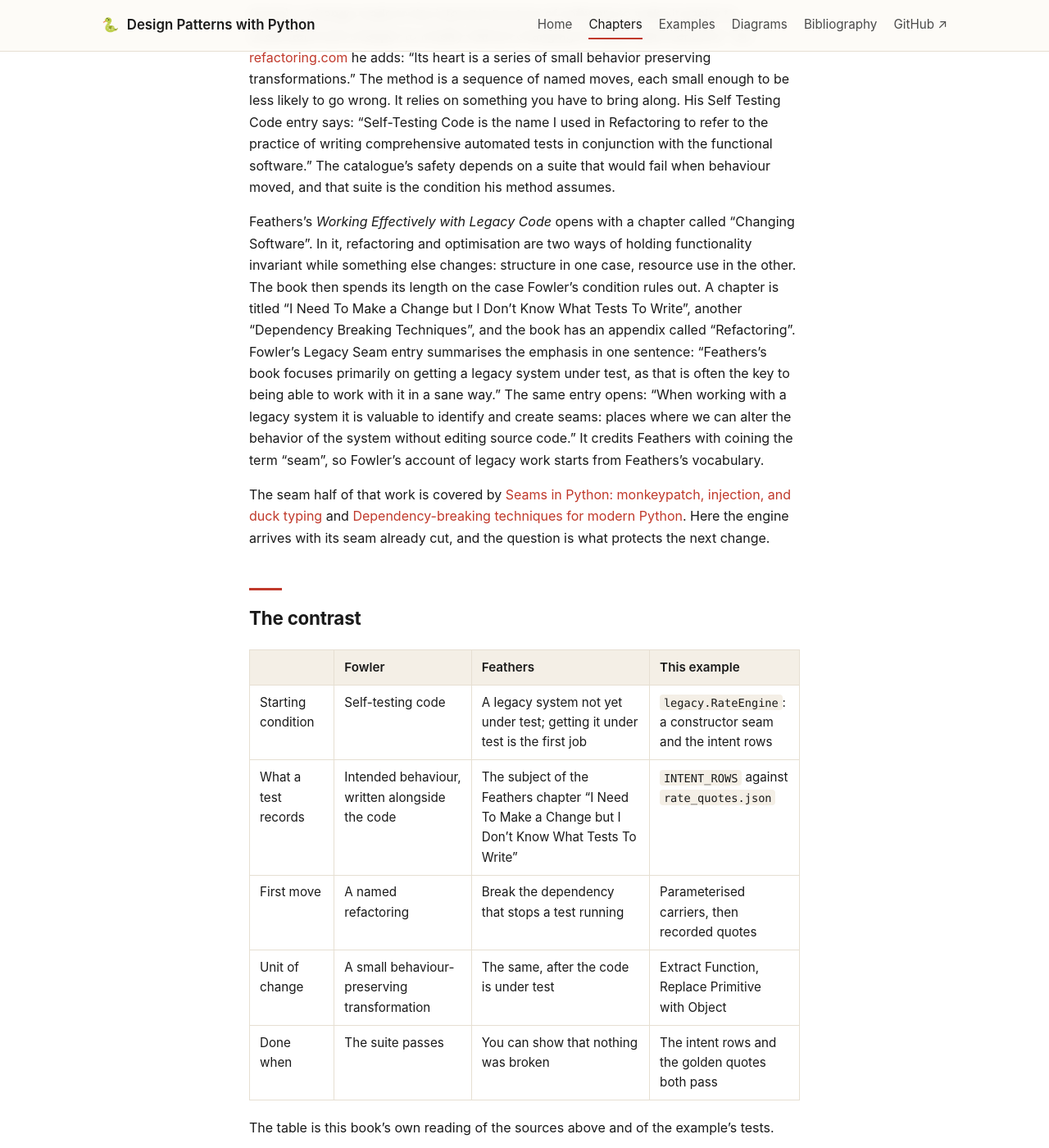
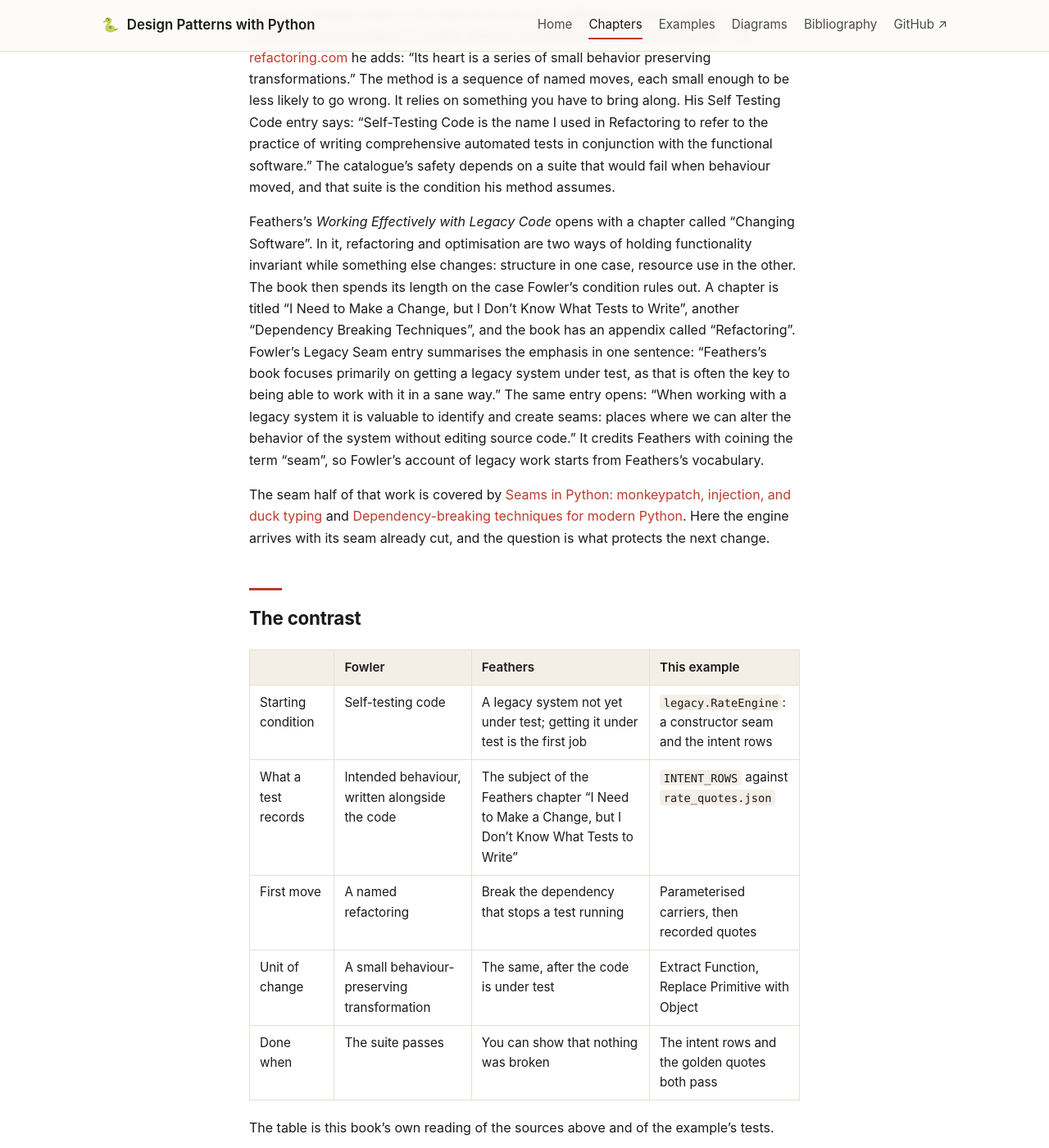
Before and after one commit to patterncatalyst/design-patterns-with-python, a Jekyll site: the page built from _docs/35-fowler-vs-feathers.md, in a window 1280 px wide and 1400 px high, scrolled down 2577 px. Shown: the whole window at 82% size. Built offline with Jekyll 4.4.1, drawn with Linux system fonts in a browser that asks for light colours; some of the changed text lies outside the part shown.

```diff
--- a/_docs/35-fowler-vs-feathers.md
+++ b/_docs/35-fowler-vs-feathers.md
@@ -31,7 +31,7 @@ Read the figure from the top. On the right, `legacy.RateEngine` ("carrier functi
 
 Fowler defines the noun in the Definition Of Refactoring entry on his bliki: "Refactoring (noun): a change made to the internal structure of software to make it easier to understand and cheaper to modify without changing its observable behavior." On [refactoring.com](https://refactoring.com/) he adds: "Its heart is a series of small behavior preserving transformations." The method is a sequence of named moves, each small enough to be less likely to go wrong. It relies on something you have to bring along. His Self Testing Code entry says: "Self-Testing Code is the name I used in Refactoring to refer to the practice of writing comprehensive automated tests in conjunction with the functional software." The catalogue's safety depends on a suite that would fail when behaviour moved, and that suite is the condition his method assumes.
 
-Feathers's *Working Effectively with Legacy Code* opens with a chapter called "Changing Software". In it, refactoring and optimisation are two ways of holding functionality invariant while something else changes: structure in one case, resource use in the other. The book then spends its length on the case Fowler's condition rules out. A chapter is titled "I Need To Make a Change but I Don't Know What Tests To Write", another "Dependency Breaking Techniques", and the book has an appendix called "Refactoring". Fowler's Legacy Seam entry summarises the emphasis in one sentence: "Feathers's book focuses primarily on getting a legacy system under test, as that is often the key to being able to work with it in a sane way." The same entry opens: "When working with a legacy system it is valuable to identify and create seams: places where we can alter the behavior of the system without editing source code." It credits Feathers with coining the term "seam", so Fowler's account of legacy work starts from Feathers's vocabulary.
+Feathers's *Working Effectively with Legacy Code* opens with a chapter called "Changing Software". In it, refactoring and optimisation are two ways of holding functionality invariant while something else changes: structure in one case, resource use in the other. The book then spends its length on the case Fowler's condition rules out. A chapter is titled "I Need to Make a Change, but I Don't Know What Tests to Write", another "Dependency Breaking Techniques", and the book has an appendix called "Refactoring". Fowler's Legacy Seam entry summarises the emphasis in one sentence: "Feathers's book focuses primarily on getting a legacy system under test, as that is often the key to being able to work with it in a sane way." The same entry opens: "When working with a legacy system it is valuable to identify and create seams: places where we can alter the behavior of the system without editing source code." It credits Feathers with coining the term "seam", so Fowler's account of legacy work starts from Feathers's vocabulary.
 
 The seam half of that work is covered by [Seams in Python: monkeypatch, injection, and duck typing]({{ '/docs/33-seams-in-python/' | relative_url }}) and [Dependency-breaking techniques for modern Python]({{ '/docs/34-dependency-breaking-techniques/' | relative_url }}). Here the engine arrives with its seam already cut, and the question is what protects the next change.
 
@@ -40,7 +40,7 @@ The seam half of that work is covered by [Seams in Python: monkeypatch, injectio
 | | Fowler | Feathers | This example |
 | --- | --- | --- | --- |
 | Starting condition | Self-testing code | A legacy system not yet under test; getting it under test is the first job | `legacy.RateEngine`: a constructor seam and the intent rows |
-| What a test records | Intended behaviour, written alongside the code | The subject of the Feathers chapter "I Need To Make a Change but I Don't Know What Tests To Write" | `INTENT_ROWS` against `rate_quotes.json` |
+| What a test records | Intended behaviour, written alongside the code | The subject of the Feathers chapter "I Need to Make a Change, but I Don't Know What Tests to Write" | `INTENT_ROWS` against `rate_quotes.json` |
 | First move | A named refactoring | Break the dependency that stops a test running | Parameterised carriers, then recorded quotes |
 | Unit of change | A small behaviour-preserving transformation | The same, after the code is under test | Extract Function, Replace Primitive with Object |
 | Done when | The suite passes | You can show that nothing was broken | The intent rows and the golden quotes both pass |
@@ -229,4 +229,4 @@ The intent rows pass again and mypy exits 0. The golden file lists `EU-30` and `
 
 ## For deeper coverage
 
-Martin Fowler's *Refactoring* (second edition, Addison-Wesley, 2018) is the source for the catalogue, with [refactoring.com](https://refactoring.com/) for the entries, the [Definition Of Refactoring](https://martinfowler.com/bliki/DefinitionOfRefactoring.html) and [Self Testing Code](https://martinfowler.com/bliki/SelfTestingCode.html) entries, and [Legacy Seam](https://martinfowler.com/bliki/LegacySeam.html). Michael Feathers's *Working Effectively with Legacy Code* (Prentice Hall, 2004) covers the starting condition: read "Changing Software" and "I Need To Make a Change but I Don't Know What Tests To Write" first. The [decimal](https://docs.python.org/3.15/library/decimal.html) and [json](https://docs.python.org/3.15/library/json.html) documentation cover the rounding and sorting rules the tests rely on. [Refactor or rewrite]({{ '/docs/36-refactor-or-rewrite/' | relative_url }}) is the next chapter. Both books are listed in the [bibliography]({{ '/bibliography/' | relative_url }}).
+Martin Fowler's *Refactoring* (second edition, Addison-Wesley, 2018) is the source for the catalogue, with [refactoring.com](https://refactoring.com/) for the entries, the [Definition Of Refactoring](https://martinfowler.com/bliki/DefinitionOfRefactoring.html) and [Self Testing Code](https://martinfowler.com/bliki/SelfTestingCode.html) entries, and [Legacy Seam](https://martinfowler.com/bliki/LegacySeam.html). Michael Feathers's *Working Effectively with Legacy Code* (Prentice Hall, 2004) covers the starting condition: read "Changing Software" and "I Need to Make a Change, but I Don't Know What Tests to Write" first. The [decimal](https://docs.python.org/3.15/library/decimal.html) and [json](https://docs.python.org/3.15/library/json.html) documentation cover the rounding and sorting rules the tests rely on. [Refactor or rewrite]({{ '/docs/36-refactor-or-rewrite/' | relative_url }}) is the next chapter. Both books are listed in the [bibliography]({{ '/bibliography/' | relative_url }}).
--- a/presentation/deck-301.js
+++ b/presentation/deck-301.js
@@ -189,7 +189,7 @@ codeSlide("BREAKING DEPENDENCIES", "A characterisation table",
   `${E34}/tests/test_characterisation.py`, 67, 76,
   "    Row(",
   "A row that pins a 0.0006 kg weight: converted to grams it truncates to zero, and AIRCO quotes a cent.",
-  `A characterisation test records what code does, so that a change can be told apart from a fix. The row converts 0.0006 kg to zero grams because int truncates, so AIRCO is asked about a weightless parcel and the quote is a cent. A reviewer might call that wrong, and the table pins it anyway, and runs it against five forms of the engine (test_every_step_matches_the_characterisation_table). A table that can't fail proves nothing (test_the_table_catches_a_step_that_changes_behaviour). A carrier timeout fails the quote in every form (test_every_step_lets_a_carrier_timeout_fail_the_quote). With a timeout-swallowing change added to the engine with carrier parameters, two tests fail and 40 pass, the 25 table cases pass, and mypy exits 0: the record of behaviour catches it. Credits: Feathers, in Working Effectively with Legacy Code, under "I Need To Make a Change but I Don't Know What Tests To Write". What to show: the row's weight and its quote. Fallback: the caption.`);
+  `A characterisation test records what code does, so that a change can be told apart from a fix. The row converts 0.0006 kg to zero grams because int truncates, so AIRCO is asked about a weightless parcel and the quote is a cent. A reviewer might call that wrong, and the table pins it anyway, and runs it against five forms of the engine (test_every_step_matches_the_characterisation_table). A table that can't fail proves nothing (test_the_table_catches_a_step_that_changes_behaviour). A carrier timeout fails the quote in every form (test_every_step_lets_a_carrier_timeout_fail_the_quote). With a timeout-swallowing change added to the engine with carrier parameters, two tests fail and 40 pass, the 25 table cases pass, and mypy exits 0: the record of behaviour catches it. Credits: Feathers, in Working Effectively with Legacy Code, under "I Need to Make a Change, but I Don't Know What Tests to Write". What to show: the row's weight and its quote. Fallback: the caption.`);
 
 codeSlide("BREAKING DEPENDENCIES", "Carriers as parameters",
   `${E34}/src/dependency_breaking/parameterised.py`, 27, 36,
```
Also changed, not shown: _docs/34-dependency-breaking-techniques.md (+2 -2 lines), 1 other file.
